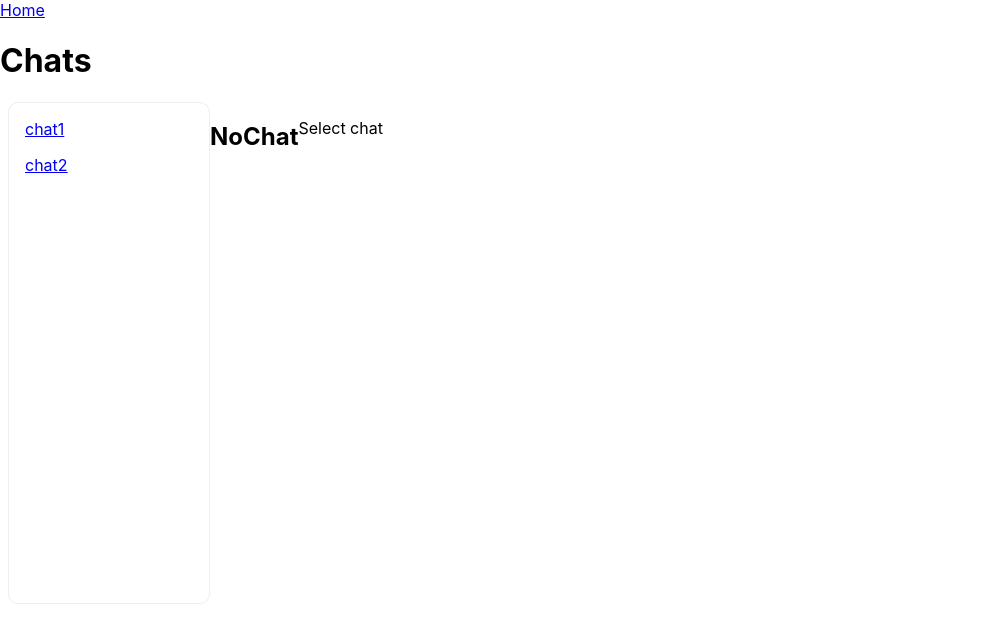
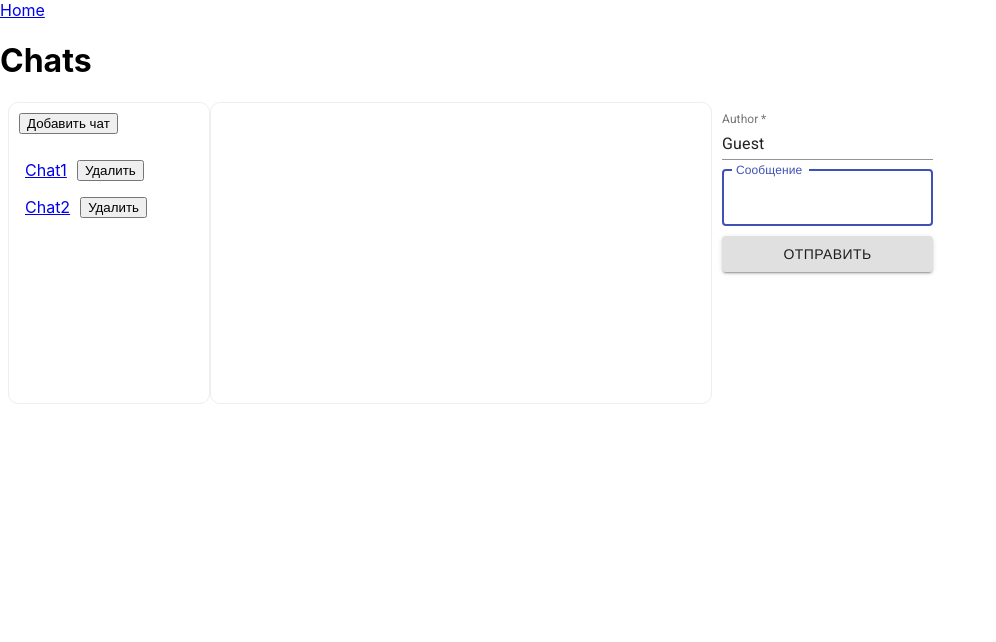
Before and after one commit to gry-dmitrij/first-react, a React (Create React App) app: page /chats/chat-1 in a window 1280 px wide. Shown: the top 642 px of the page, without its empty margins (0-996 px from the left). Built offline with nearby package versions, Linux system fonts and the light colour scheme; a web font is replaced by a local one.

Commit message:
Основной функционал, селекторы не перенесены в отдельный файл

```diff
--- a/src/components/ChatList/index.js
+++ b/src/components/ChatList/index.js
@@ -1,22 +1,67 @@
 import {Link} from "react-router-dom";
 import './style.scss';
-import {List} from "@material-ui/core";
-import {ListItem} from "@material-ui/core";
+import {Button, Dialog, DialogTitle, TextField} from "@material-ui/core";
+import {ListItem, List} from "@material-ui/core";
+import {useState} from "react";
 
 
-export const ChatList = ({chats}) => {
-    const chatList = Object.keys(chats);
+export const ChatList = ({chats, onDeleteChat, onAddChat}) => {
+    const [dialogVisible, setDialogVisible] = useState(false);
+    const [newChatName, setNewChatName] = useState('');
+    const chatsList = Object.keys(chats)
+
+    const handleDelete = (id) => {
+        if (typeof onDeleteChat === 'function') {
+            onDeleteChat(id);
+        }
+    }
+
+    const handleAdd = () => {
+        if (typeof onAddChat === 'function') {
+            onAddChat(newChatName);
+        }
+        setNewChatName('');
+        handleClose();
+    }
+
+    const handleChange = (e) => setNewChatName(e.target.value);
+
+
+    const handleOpen = () => setDialogVisible(true);
+    const handleClose = () => setDialogVisible(false);
+
     return (
+        <>
             <div className="chat-container">
+                <button type="button"
+                        className="chat-button chat-button--add"
+                        onClick={handleOpen}>
+                    Добавить чат
+                </button>
                 <List>
-                {chatList.map((item, index) => {
+                    {chatsList.map(item => {
                             return (
-                        <ListItem key={index}>
-                            <Link to={`/chats/${item}`}>{item}</Link>
+                                <ListItem key={item}>
+                                    <Link to={`/chats/${item}`}>{chats[item]}</Link>
+                                    <button type="button"
+                                            className="chat-button chat-button--del"
+                                            onClick={() => handleDelete(item)}>
+                                        Удалить
+                                    </button>
                                 </ListItem>
-                    )}
+                            )
+                        }
                     )}
                 </List>
             </div>
+            <Dialog open={dialogVisible} onClose={handleClose} >
+                <DialogTitle>Please enter a name for new chat</DialogTitle>
+                <TextField value={newChatName} onChange={handleChange} />
+                <Button onClick={handleAdd} disabled={!newChatName}>
+                    Добавить
+                </Button>
+            </Dialog>
+        </>
+
     )
 }
--- a/src/components/ChatList/style.scss
+++ b/src/components/ChatList/style.scss
@@ -1,9 +1,22 @@
 .chat-container {
-  display: block;
+  display: flex;
+  flex-direction: column;
+  align-items: flex-start;
   width: 200px;
-  height: 500px;
+  height: 300px;
 
   border: 1px solid #eee;
   border-radius: 10px;
   overflow-y: auto;
 }
+
+.chat-button {
+
+  &--add {
+    margin: 10px;
+  }
+
+  &--del {
+    margin-left: 10px;
+  }
+}
--- a/src/components/Chats/index.js
+++ b/src/components/Chats/index.js
@@ -1,85 +1,64 @@
 import './style.scss';
 import {Link, useParams} from "react-router-dom";
-import {Fragment, useCallback, useEffect, useState} from "react";
+import {Fragment, useCallback, useEffect, useMemo} from "react";
 import {ChatList} from "../ChatList";
 import {MessageList} from "../MessageList";
 import {NoChat} from "../NoChat";
-
-const initChats = {
-    chat1: [
-        {
-            id: 1,
-            author: 'Human',
-            message: 'Message1'
-        },
-        {
-            id: 2,
-            author: 'Human',
-            message: 'Message2'
-        },
-        {
-            id: 3,
-            author: 'Human',
-            message: 'Message3'
-        }
-    ],
-    chat2: [
-        {
-            id: 1,
-            author: 'Human',
-            message: 'Message2'
-        }
-    ]
-}
+import {shallowEqual, useDispatch, useSelector} from "react-redux";
+import {getChatMessages} from "../../store/messages/selectors";
+import {addMessage} from "../../store/messages/actions";
+import {addChat, deleteChat} from "../../store/chats/actions";
 
 export const Chats = () => {
-    const [chats, setChats] = useState(initChats);
     const {chatId} = useParams();
+    const dispatch = useDispatch();
+    const chats = useSelector(state => state.chats.chats);
+    const getMessages = useMemo(() => getChatMessages(chatId), [chatId]);
+    const messages = useSelector(getMessages, shallowEqual);
 
-    const addMessage = useCallback((author, message, id) => {
-        if (!id) id = chatId;
-        setChats(prevState => ({
-            ...prevState,
-            [id]: [
-                ...prevState[id],
-                {
-                    id: prevState[id].length + 1,
-                    author,
-                    message
-                }
-            ]
-        }))
-    }, [chatId]);
+    const sendMessage = useCallback(
+        (author, message) => {
+            dispatch(addMessage(chatId, message, author));
+        }, [dispatch, chatId]
+    )
 
     const botMessage = useCallback(() => {
-        const messages = chats[chatId];
-        if (!messages) return ;
+        if (!messages) return;
 
         if (messages.length > 0
             && messages[messages.length - 1].author !== 'Bot') {
             const timerId = setTimeout(() => {
-                console.log('Сообщение от бота');
-                addMessage('Bot', 'Сообщение отправлено', chatId);
+                sendMessage('Bot', 'Привет!')
             }, 1500)
             return () => {
                 clearTimeout(timerId);
             }
         }
-    }, [chats, chatId, addMessage]);
+    }, [messages, sendMessage]);
 
     useEffect(() => {
         botMessage();
-    }, [botMessage, chats]);
+    }, [botMessage]);
+
+    const handleDeleteChat = (id) => {
+        dispatch(deleteChat(id));
+    }
+
+    const handleAddChat = (name) => {
+        dispatch(addChat(name))
+    }
 
     return (
         <Fragment>
             <Link to="/">Home</Link>
             <h1>Chats</h1>
             <div className="chats-container">
-                <ChatList chats={chats}/>
+                <ChatList chats={chats}
+                          onDeleteChat={handleDeleteChat}
+                          onAddChat={handleAddChat}/>
                 {chats[chatId] ?
-                    <MessageList messages={chats[chatId]}
-                              addMessage={addMessage}/>
+                    <MessageList messages={messages}
+                                 addMessage={sendMessage}/>
                     : <NoChat/>}
             </div>
         </Fragment>
--- a/src/components/MessageList/index.js
+++ b/src/components/MessageList/index.js
@@ -37,16 +37,17 @@ export const MessageList = ({messages, addMessage}) => {
     const formSubmit = (event) => {
         event.preventDefault();
         addMessage(author, message);
+        setMessage('');
         inputRef.current.focus();
     }
 
     return (
-        <Fragment>
+        <>
             <div className="message-window">
                 {messages.map(item =>
                     <Fragment key={item.id}>
                         <div>Автор: {item.author}</div>
-                        <pre>Сообщение: {item.message}</pre>
+                        <pre>Сообщение: {item.text}</pre>
                     </Fragment>
                 )}
             </div>
@@ -70,38 +71,6 @@ export const MessageList = ({messages, addMessage}) => {
                 <Button type="submit"
                         variant="contained">Отправить</Button>
             </form>
-        </Fragment>
+        </>
     )
-    /*return (
-        <div className="">
-            <div className='message-window'>
-                {messageList.map((item) =>
-                    <Fragment key={item.id}>
-                        <div>Автор: {item.author}</div>
-                        <pre>Сообщение: {item.message}</pre>
-                    </Fragment>
-                )}
-            </div>
-            <form onSubmit={formSubmit}
-                  className={classes.root}>
-                <TextField required
-                           id="author"
-                           label="Author"
-                           className={classes.edit}
-                           value={author}
-                           onChange={handleAuthor}/>
-                <TextField id="message"
-                           label="Сообщение"
-                           className={classes.edit}
-                           multiline
-                           rows={1}
-                           variant="outlined"
-                           value={message}
-                           onChange={handleMessage}
-                           inputRef={inputRef}/>
-                <Button type="submit"
-                        variant="contained">Отправить</Button>
-            </form>
-        </div>
-    );*/
 }
--- /dev/null
+++ b/src/store/chats/actions.js
@@ -0,0 +1,12 @@
+export const ADD_CHAT = "CHATS::ADD_CHAT";
+export const DELETE_CHAT = "CHATS::DELETE_CHAT";
+
+export const addChat = (name) => ({
+    type: ADD_CHAT,
+    payload: name,
+});
+
+export const deleteChat = (id) => ({
+    type: DELETE_CHAT,
+    payload: id,
+});
--- /dev/null
+++ b/src/store/chats/reducer.js
@@ -0,0 +1,32 @@
+import {ADD_CHAT, DELETE_CHAT} from "./actions";
+import {createReducer} from "../createReducer";
+
+const initState = {
+    chats: {
+        'chat-1': 'Chat1',
+        'chat-2': 'Chat2',
+    }
+}
+
+const actions = {
+    [ADD_CHAT] (state, payload) {
+        const id = `chats-${Date.now()}`;
+        return {
+            ...state,
+            chats: {
+                ...state.chats,
+                [id]: payload,
+            }
+        }
+    },
+    [DELETE_CHAT] (state, payload) {
+        const newChats = { ...state.chats };
+        delete newChats[payload];
+        return {
+            ...state,
+            chats: newChats,
+        }
+    },
+}
+
+export const chatsReducer = createReducer(actions, initState);
--- /dev/null
+++ b/src/store/createReducer.js
@@ -0,0 +1,6 @@
+export const createReducer = (actions, initState) =>
+    (state = initState, {type, payload}) => {
+        return typeof actions[type] === 'function' ?
+            actions[type](state, payload) :
+            state;
+    }
--- a/src/store/index.js
+++ b/src/store/index.js
@@ -1,7 +1,13 @@
-import {createStore} from "redux";
+import {createStore, combineReducers} from "redux";
 import {profileReducer} from "./profile/reducer";
+import {messagesReducer} from "./messages/reducer";
+import {chatsReducer} from "./chats/reducer";
 
 export const store = createStore(
-    profileReducer,
+    combineReducers({
+        profile: profileReducer,
+        messages: messagesReducer,
+        chats: chatsReducer,
+    }),
     window.__REDUX_DEVTOOLS_EXTENSION__ && window.__REDUX_DEVTOOLS_EXTENSION__()
 );
--- /dev/null
+++ b/src/store/messages/actions.js
@@ -0,0 +1,19 @@
+export const ADD_MESSAGE = "MESSAGES::ADD_MESSAGE";
+export const DELETE_MESSAGE = "MESSAGES::DELETE_MESSAGE";
+
+export const addMessage = (chatId, text, author) => ({
+    type: ADD_MESSAGE,
+    payload: {
+        chatId,
+        text,
+        author
+    }
+});
+
+export const deleteMessage = (chatId, id) => ({
+    type: DELETE_MESSAGE,
+    payload: {
+        chatId,
+        id
+    }
+})
--- /dev/null
+++ b/src/store/messages/reducer.js
@@ -0,0 +1,45 @@
+import {ADD_MESSAGE, DELETE_MESSAGE} from "./actions";
+import {DELETE_CHAT} from "../chats/actions";
+import {createReducer} from "../createReducer";
+
+const initState = {
+    messages: {},
+}
+
+const actions = {
+    [ADD_MESSAGE] (state, {chatId, text, author}) {
+       return {
+           ...state,
+           messages: {
+               ...state.messages,
+               [chatId]: [
+                   ...(state.messages[chatId] || []),
+                   {
+                       id: `message-${Date.now()}`,
+                       text,
+                       author
+                   },
+               ],
+           },
+       }
+   },
+    [DELETE_MESSAGE] (state, {chatId, id}) {
+       const newChatMessages = state.messages[chatId].filter(
+           ({mesId}) => mesId === id
+       )
+       return {
+           ...state,
+           messages: {
+               ...state.messages,
+               [chatId]: newChatMessages,
+           }
+       }
+   },
+    [DELETE_CHAT] (state, payload) {
+        const newChatMessages = {...state };
+        delete newChatMessages.messages[payload];
+        return newChatMessages;
+    }
+}
+
+export const messagesReducer = createReducer(actions, initState);
--- /dev/null
+++ b/src/store/messages/selectors.js
@@ -0,0 +1,2 @@
+export const getChatMessages = (id) => (state) =>
+    state.messages.messages[id] || [];
```
Lines whose indentation alone changed are shown as unchanged.
